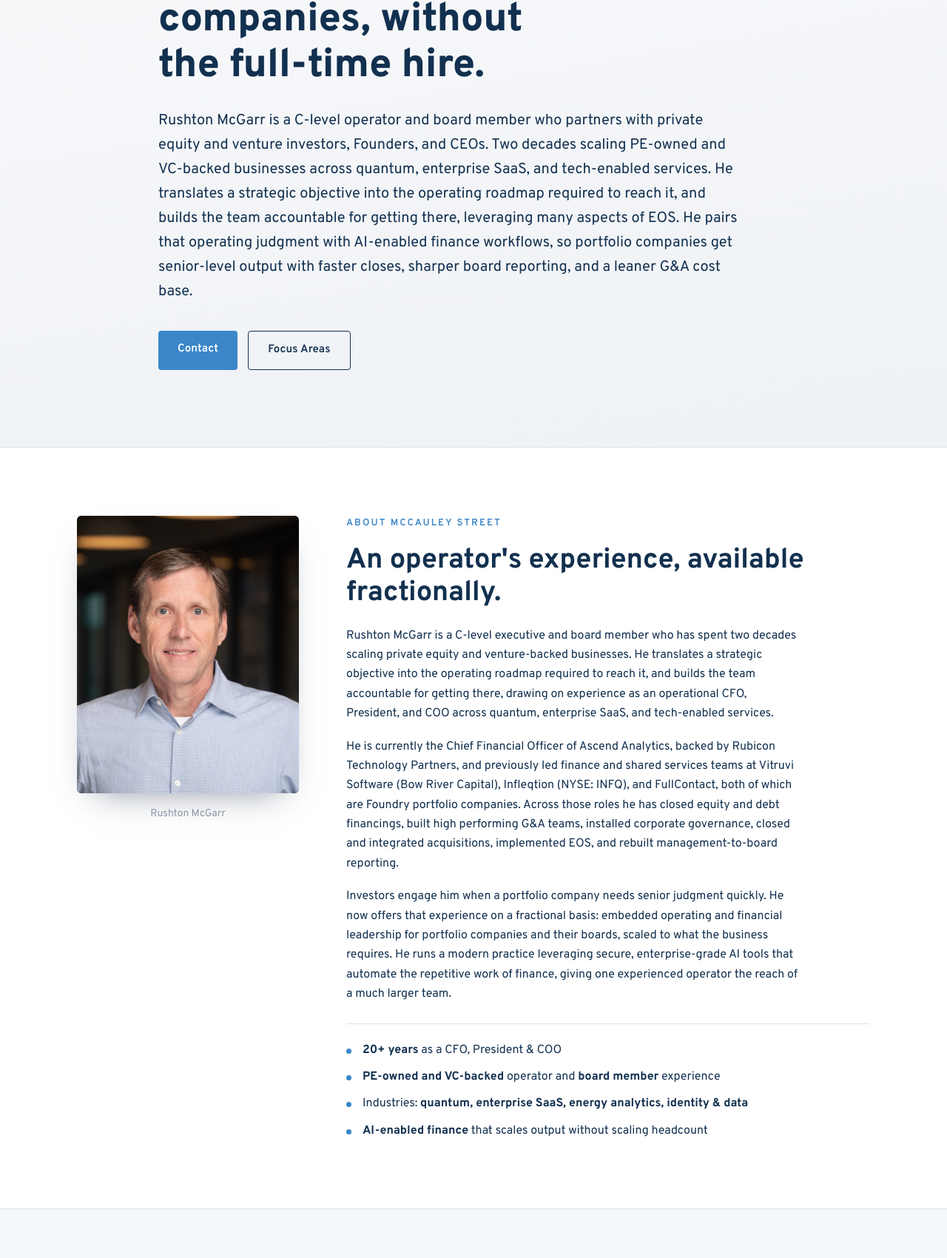
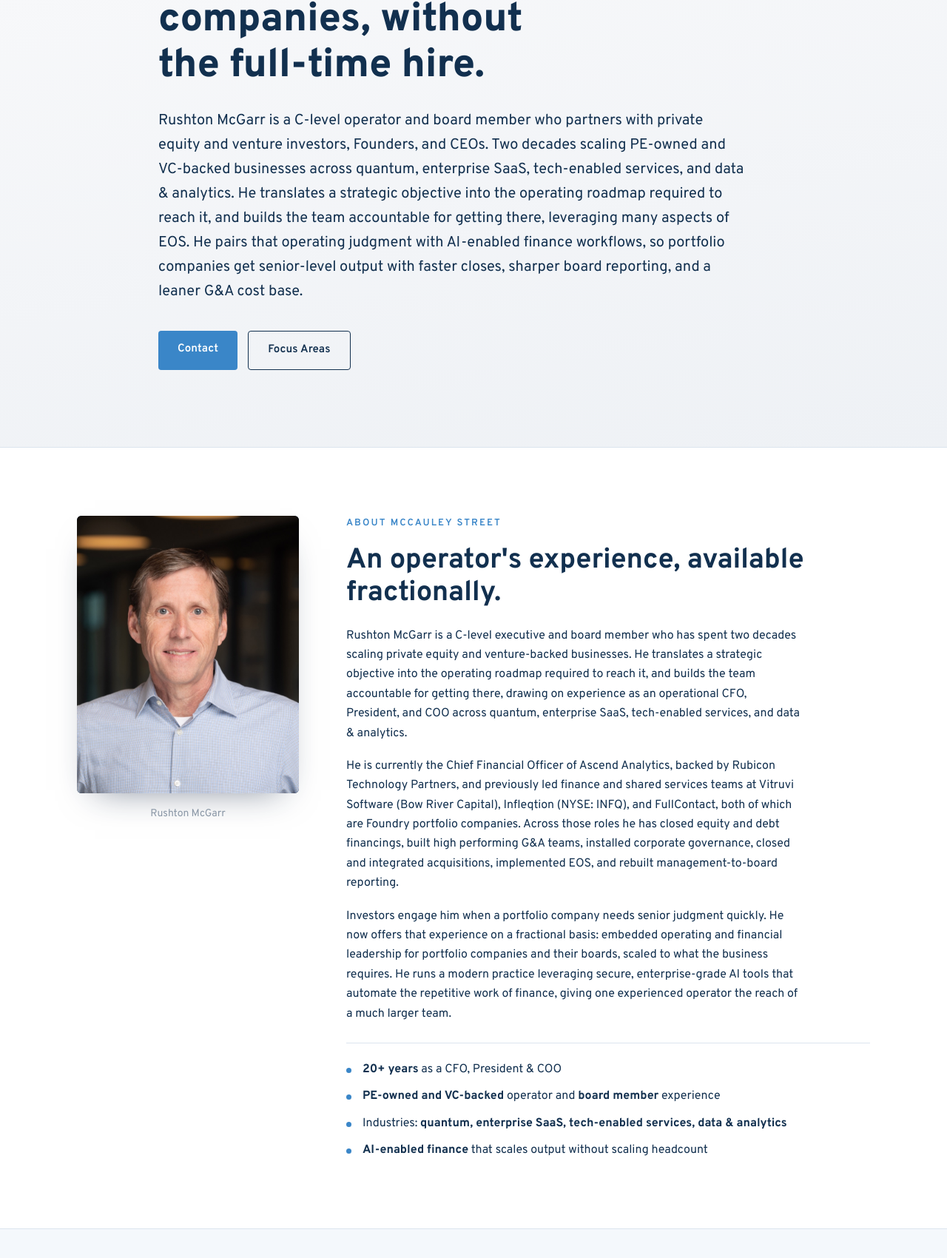
Before and after one commit to rushtonm/rushton-mcgarr, a plain HTML site: page index.html in a window 1280 px wide. Shown: the part 482-2182 px from the top of the page at 74% size. Drawn offline with Linux system fonts and the light colour scheme.

Commit message:
Standardize industries list: quantum, enterprise SaaS, tech-enabled services, data & analytics
Co-Authored-By: Claude Opus 4.8 <noreply@anthropic.com>

```diff
--- a/index.html
+++ b/index.html
@@ -49,7 +49,7 @@
         <h1>Senior financial and operating leadership for PE-owned and venture-backed companies, without the full-time hire.</h1>
         <p class="lede">
           Rushton McGarr is a C-level operator and board member who partners with private equity and venture
-          investors, Founders, and CEOs. Two decades scaling PE-owned and VC-backed businesses across quantum, enterprise SaaS, and tech-enabled services.
+          investors, Founders, and CEOs. Two decades scaling PE-owned and VC-backed businesses across quantum, enterprise SaaS, tech-enabled services, and data &amp; analytics.
           He translates a strategic objective into the operating roadmap required to reach it,
           and builds the team accountable for getting there, leveraging many aspects of EOS. He pairs that
           operating judgment with AI-enabled finance workflows, so portfolio companies get senior-level output
@@ -76,7 +76,7 @@
             Rushton McGarr is a C-level executive and board member who has spent two decades scaling private
             equity and venture-backed businesses. He translates a strategic objective into the operating
             roadmap required to reach it, and builds the team accountable for getting there, drawing on
-            experience as an operational CFO, President, and COO across quantum, enterprise SaaS, and tech-enabled services.
+            experience as an operational CFO, President, and COO across quantum, enterprise SaaS, tech-enabled services, and data &amp; analytics.
           </p>
           <p>
             He is currently the Chief Financial Officer of Ascend Analytics, backed by Rubicon Technology
@@ -95,7 +95,7 @@
           <ul class="cred-list">
             <li><strong>20+ years</strong> as a CFO, President &amp; COO</li>
             <li><strong>PE-owned and VC-backed</strong> operator and <strong>board member</strong> experience</li>
-            <li>Industries: <strong>quantum, enterprise SaaS, energy analytics, identity &amp; data</strong></li>
+            <li>Industries: <strong>quantum, enterprise SaaS, tech-enabled services, data &amp; analytics</strong></li>
             <li><strong>AI-enabled finance</strong> that scales output without scaling headcount</li>
           </ul>
         </div>
```
